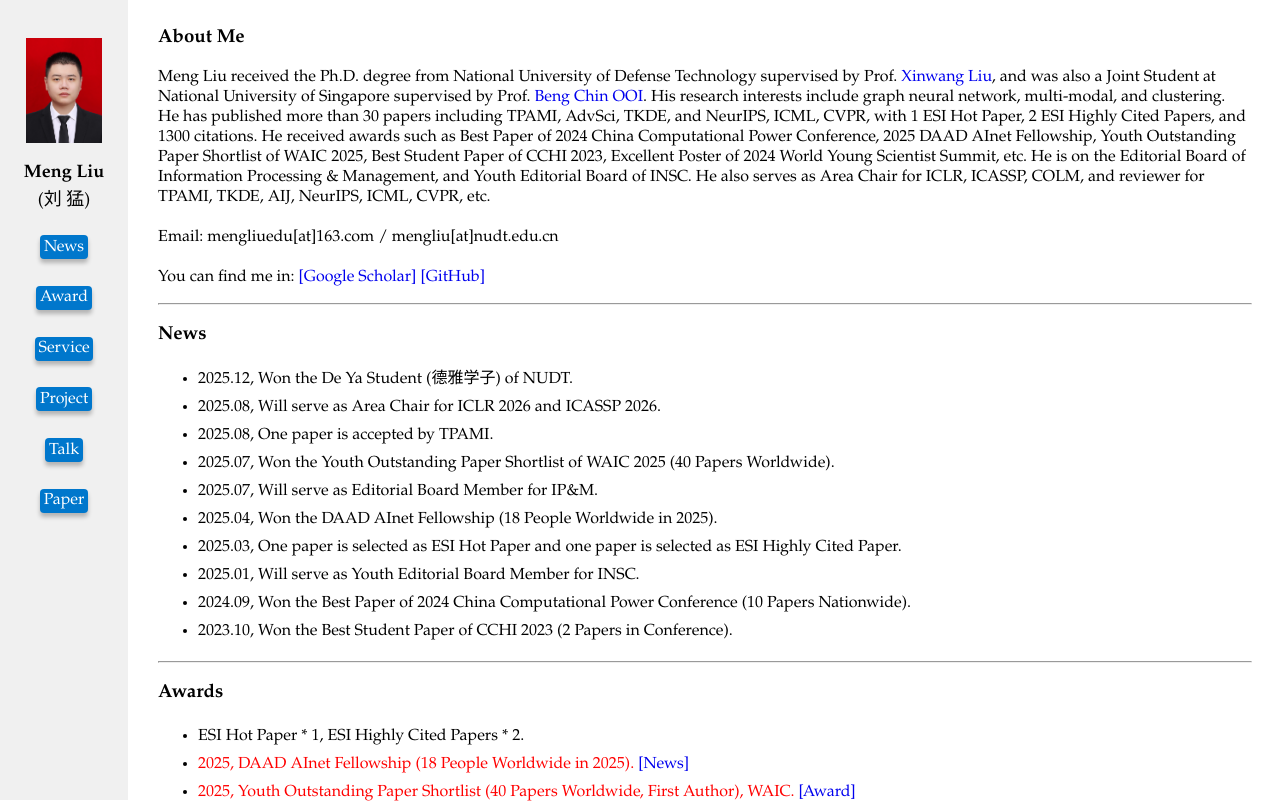
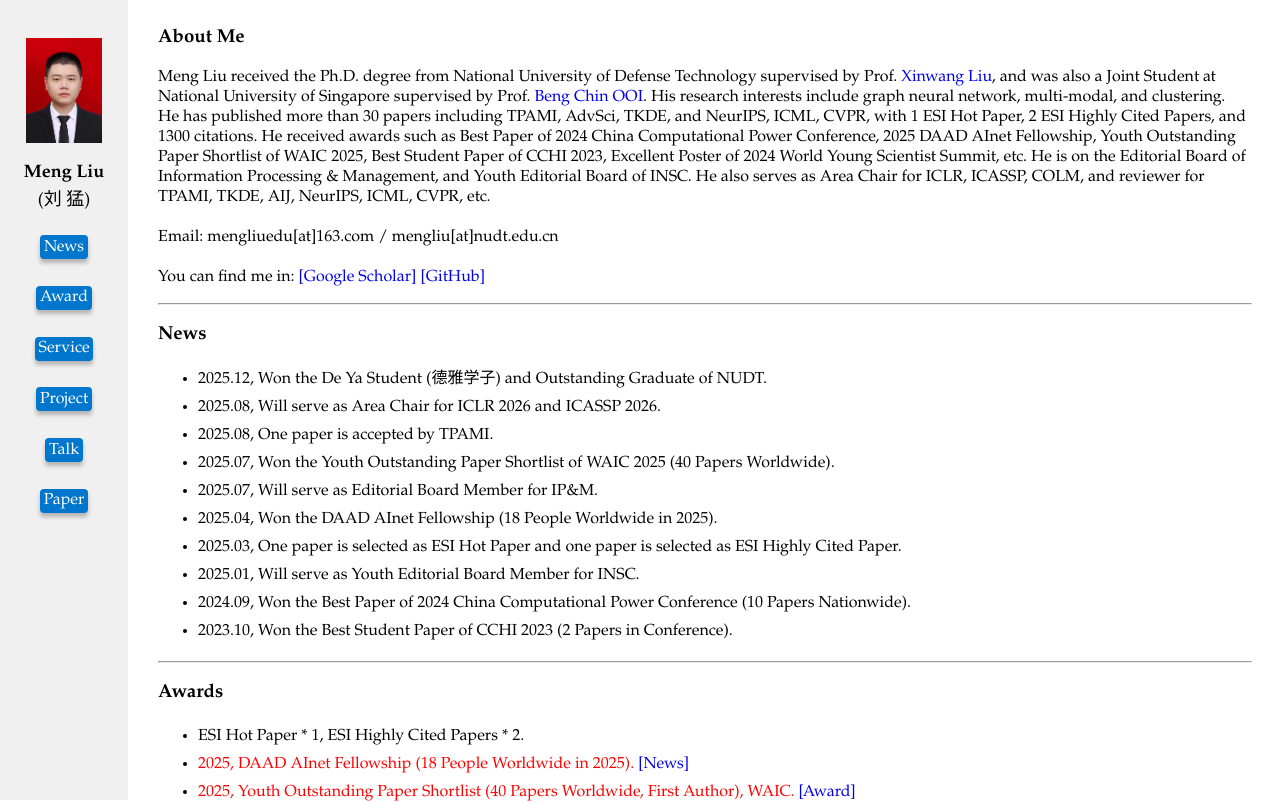
Before and after one commit to MGitHubL/MGitHubL.github.io, a plain HTML site: page index.html in a window 1280 px wide. Shown: the top 803 px of the page. Drawn offline with Linux system fonts and the light colour scheme.

Commit message:
Update index.html

```diff
--- a/index.html
+++ b/index.html
@@ -82,7 +82,7 @@ html,body{font-size: 16px; font-family:Garamond, 等线}
 <div>
 <h3><a name="News">News</a></h3>
 <ul style="line-height:175%;">
-<li>2025.12, Won the De Ya Student (德雅学子) of NUDT.</li>
+<li>2025.12, Won the De Ya Student (德雅学子) and Outstanding Graduate of NUDT.</li>
 <li>2025.08, Will serve as Area Chair for ICLR 2026 and ICASSP 2026.</li>
 <li>2025.08, One paper is accepted by TPAMI.</li>
 <li>2025.07, Won the Youth Outstanding Paper Shortlist of WAIC 2025 (40 Papers Worldwide).</li>
```
